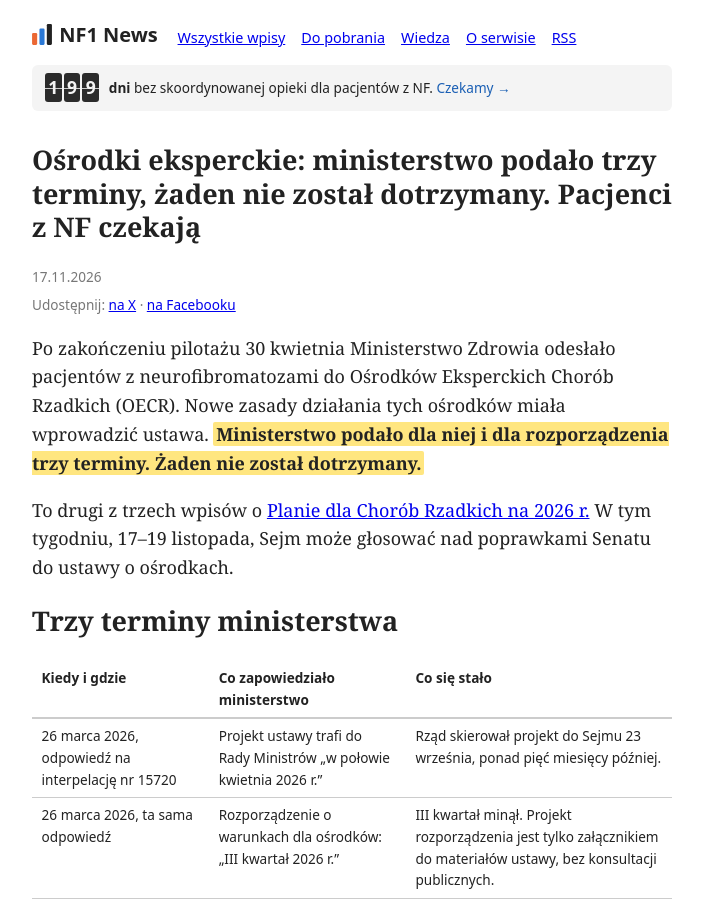
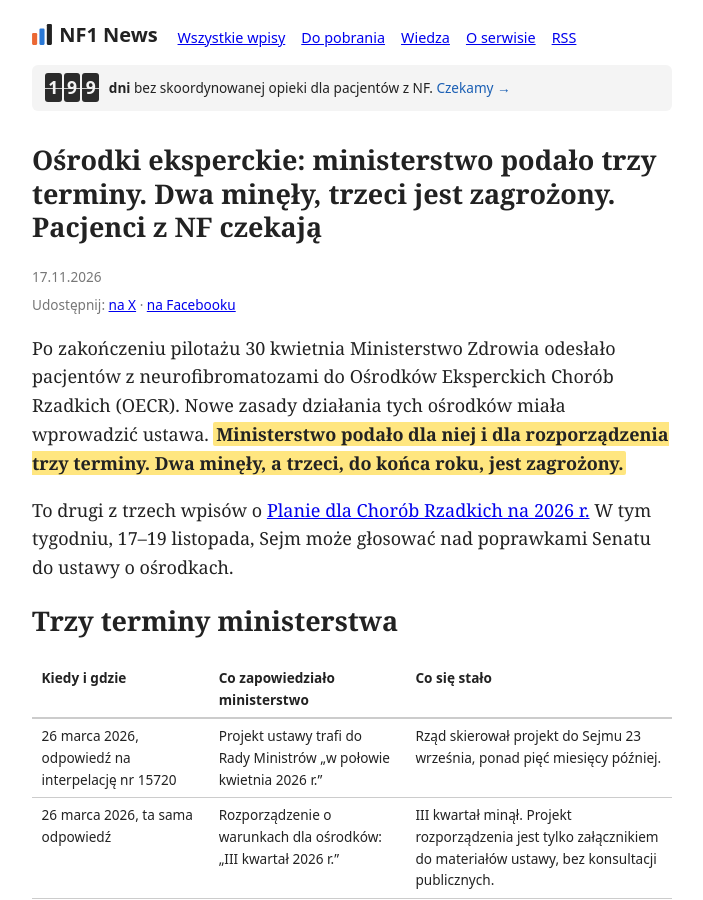
Before and after one commit to sylwiaeb/nf1news, a Jekyll site: the page built from _posts/2026-11-17-osrodki-eksperckie-terminy-mz.md, in a window 1280 px wide and 900 px high. Shown: the whole window, without its empty margins (288-991 px from the left). Built offline with Jekyll 4.4.1, drawn with Linux system fonts in a browser that asks for light colours.

Commit message:
Wpis 17.11: trzeci termin (II półrocze) zagrożony, nie niedotrzymany
Co-Authored-By: Claude Opus 5.5 <noreply@anthropic.com>
Claude-Session: https://claude.ai/code/session_019jaYASfTP3axZqSNe39zE6

```diff
--- a/_posts/2026-11-17-osrodki-eksperckie-terminy-mz.md
+++ b/_posts/2026-11-17-osrodki-eksperckie-terminy-mz.md
@@ -1,14 +1,14 @@
 ---
 date: 2026-11-17 08:00:00 +0100
-title: "Ośrodki eksperckie: ministerstwo podało trzy terminy, żaden nie został dotrzymany. Pacjenci z NF czekają"
+title: "Ośrodki eksperckie: ministerstwo podało trzy terminy. Dwa minęły, trzeci jest zagrożony. Pacjenci z NF czekają"
 description: "Do Ośrodków Eksperckich Chorób Rzadkich Ministerstwo Zdrowia odesłało pacjentów z neurofibromatozami po końcu pilotażu. Zestawiamy terminy, które ministerstwo podawało dla ustawy i rozporządzenia o tych ośrodkach, z tym, co się stało. Sprawdzamy też, co w ustawie jest, czego w niej nie ma i co w Senacie odpowiedział wiceminister zdrowia."
 image: /assets/grafiki/2026-11-17-osrodki-eksperckie-terminy-mz.png
 grafika_alt: "Trzy zapowiedzi Ministerstwa Zdrowia o ośrodkach eksperckich. 26 marca 2026: projekt ustawy w Radzie Ministrów „w połowie kwietnia”, do Sejmu trafił 23 września. 26 marca 2026: rozporządzenie „III kwartał 2026”, nie zostało wydane. 15 kwietnia 2026: wejście ustawy w życie „II półrocze 2026”, ustawa wciąż w parlamencie. Pacjenci z NF są bez opieki koordynowanej od 30 kwietnia."
-tweet: "MZ o ośrodkach eksperckich: projekt w Radzie Ministrów „w połowie kwietnia”, rozporządzenie „w III kwartale”, ustawa w życiu „w II półroczu”. Żaden nie został dotrzymany. Pacjenci z NF bez opieki koordynowanej od 30.04. @MZ_GOV_PL @PremierRP @Puls_Medycyny #NF1 #ChorobyRzadkie"
+tweet: "MZ o ośrodkach eksperckich: projekt w Radzie Ministrów „w połowie kwietnia”, rozporządzenie „w III kwartale”, ustawa w życiu „w II półroczu”. Dwa minęły, trzeci zagrożony. Pacjenci z NF bez opieki koordynowanej od 30.04. @MZ_GOV_PL @PremierRP @Puls_Medycyny #NF1 #ChorobyRzadkie"
 fb: "Po zakończeniu pilotażu 30 kwietnia Ministerstwo Zdrowia odesłało pacjentów z neurofibromatozami do Ośrodków Eksperckich Chorób Rzadkich. W marcu ministerstwo zapowiadało, że projekt ustawy o tych ośrodkach trafi do Rady Ministrów w połowie kwietnia, a rozporządzenie powstanie w III kwartale. W kwietniu: że ustawa wejdzie w życie w II półroczu 2026 r. Projekt trafił do Sejmu 23 września. Rozporządzenia nie ma. Ustawa nie weszła w życie. W ustawie nie ma koordynacji opieki ani osobnego finansowania ośrodków. W Senacie wiceminister zdrowia Tomasz Maciejewski na pytanie o leczenie dorosłych z NF odpowiedział: „Dzisiaj nie odpowiem w 100%”. Ministerstwo Zdrowia kieruje minister Jolanta Sobierańska-Grenda. #NF1 #neurofibromatoza #ChorobyRzadkie"
 ---
 
-Po zakończeniu pilotażu 30 kwietnia Ministerstwo Zdrowia odesłało pacjentów z neurofibromatozami do Ośrodków Eksperckich Chorób Rzadkich (OECR). Nowe zasady działania tych ośrodków miała wprowadzić ustawa. **<mark>Ministerstwo podało dla niej i dla rozporządzenia trzy terminy. Żaden nie został dotrzymany.</mark>**
+Po zakończeniu pilotażu 30 kwietnia Ministerstwo Zdrowia odesłało pacjentów z neurofibromatozami do Ośrodków Eksperckich Chorób Rzadkich (OECR). Nowe zasady działania tych ośrodków miała wprowadzić ustawa. **<mark>Ministerstwo podało dla niej i dla rozporządzenia trzy terminy. Dwa minęły, a trzeci, do końca roku, jest zagrożony.</mark>**
 
 To drugi z trzech wpisów o [Planie dla Chorób Rzadkich na 2026 r.]({% post_url 2026-11-16-plan-chorob-rzadkich-2026-zadania %}) W tym tygodniu, 17–19 listopada, Sejm może głosować nad poprawkami Senatu do ustawy o ośrodkach.
 
```
